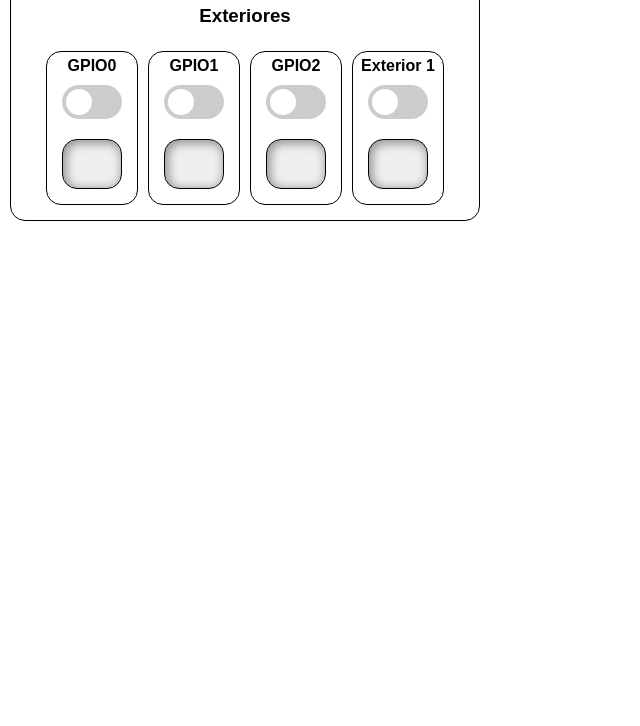
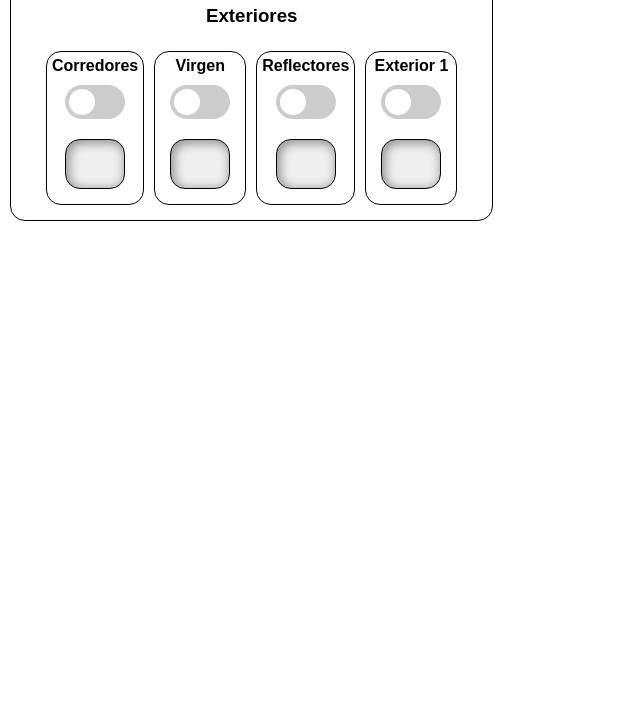
Before and after one commit to Alejandros10/Alice_home_controller, a website: page public/index.html in a window 1280 px wide. Shown: the part 74-800 px from the top of the page, without its empty margins (0-640 px from the left). Drawn offline with nearby package versions, Linux system fonts and the light colour scheme; no server answers.

Commit message:
ALICE - INDEX RESET

```diff
--- a/public/index.html
+++ b/public/index.html
@@ -17,7 +17,7 @@
             <h3 class="TextCenter">Exteriores</h3>
 
             <div class="GpioContainer">
-                <strong>GPIO0</strong>
+                <strong>Corredores</strong>
                 <br />
                 <label class="switch">
                     <input type="checkbox" id="GPIO0" disabled />
@@ -29,7 +29,7 @@
             </div>
 
             <div class="GpioContainer">
-                <strong>GPIO1</strong>
+                <strong>Virgen</strong>
                 <br />
                 <label class="switch">
                     <input type="checkbox" id="GPIO1" disabled />
@@ -41,7 +41,7 @@
             </div>
 
             <div class="GpioContainer">
-                <strong>GPIO2</strong>
+                <strong>Reflectores</strong>
                 <br />
                 <label class="switch">
                     <input type="checkbox" id="GPIO2" disabled />
```
